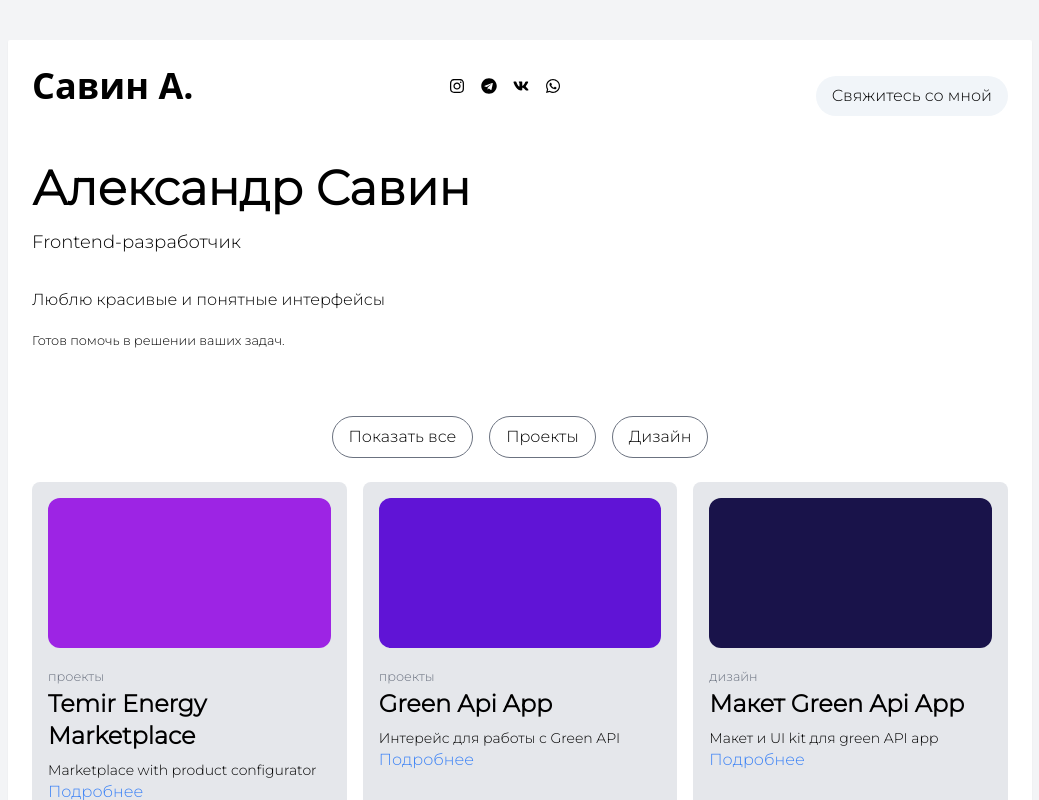
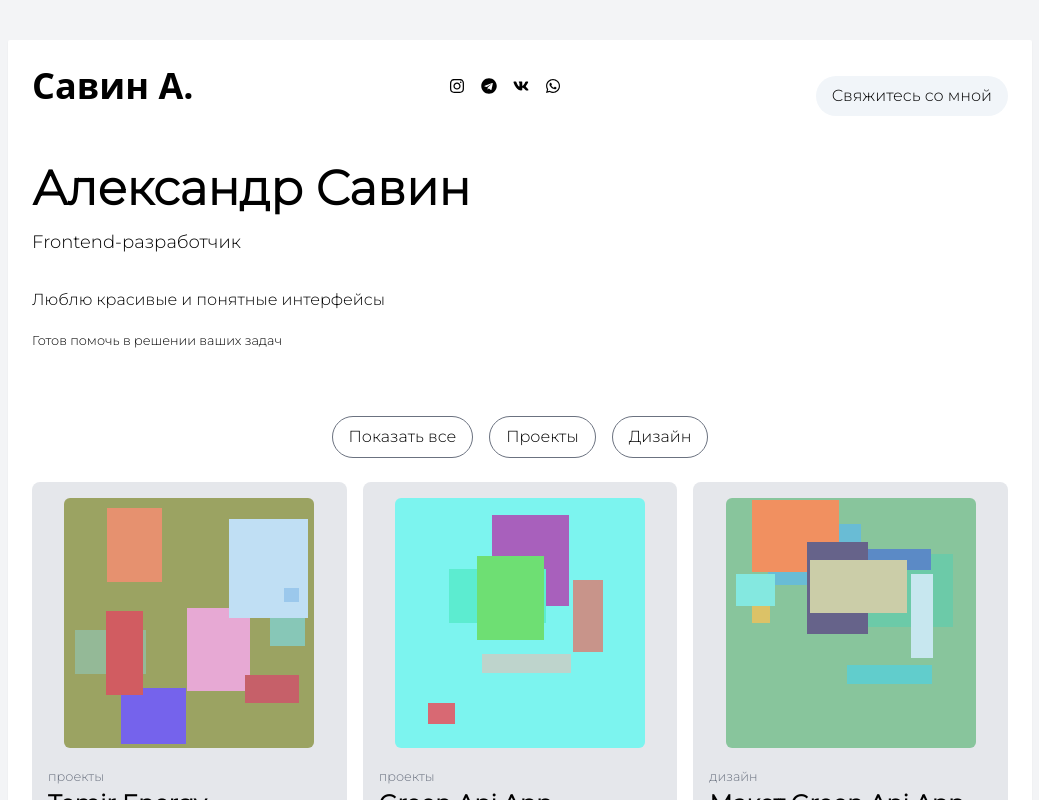
Before and after one commit to SashaSavin/Portfolio, a React (Vite) app: page / in a window 1280 px wide. Shown: the top 800 px of the page, without its empty margins (120-1159 px from the left). Built offline with nearby package versions, Linux system fonts and the light colour scheme.

Commit message:
remove colors to abstractions

```diff
--- /dev/null
+++ b/src/components/AbstractionImage.jsx
@@ -0,0 +1,64 @@
+import React, { useEffect, useRef } from 'react'
+
+function getRandomNumber(min, max) {
+  return Math.floor(Math.random() * (max - min + 1)) + min
+}
+
+function generateAbstractImage(width, height) {
+  const canvas = document.createElement('canvas')
+  canvas.width = width
+  canvas.height = height
+  const context = canvas.getContext('2d')
+
+  const backgroundColor = `rgb(${getRandomNumber(0, 255)}, ${getRandomNumber(
+    0,
+    255
+  )}, ${getRandomNumber(0, 255)})`
+  context.fillStyle = backgroundColor
+  context.fillRect(0, 0, width, height)
+
+  const numShapes = getRandomNumber(5, 10)
+  for (let i = 0; i < numShapes; i++) {
+    const shapeColor = `rgb(${getRandomNumber(0, 255)}, ${getRandomNumber(
+      0,
+      255
+    )}, ${getRandomNumber(0, 255)})`
+    context.fillStyle = shapeColor
+    const shapeWidth = getRandomNumber(10, 100)
+    const shapeHeight = getRandomNumber(10, 100)
+    const shapeX = getRandomNumber(0, width - shapeWidth)
+    const shapeY = getRandomNumber(0, height - shapeHeight)
+    context.fillRect(shapeX, shapeY, shapeWidth, shapeHeight)
+  }
+
+  return canvas.toDataURL()
+}
+
+function AbstractImage({ width, height }) {
+  const canvasRef = useRef(null)
+
+  useEffect(() => {
+    const canvas = canvasRef.current
+    const context = canvas.getContext('2d')
+
+    const abstractImage = generateAbstractImage(width, height)
+
+    const image = new Image()
+    image.onload = () => {
+      context.drawImage(image, 0, 0)
+    }
+    image.src = abstractImage
+  }, [width, height])
+
+  return (
+    <canvas
+      className='rounded-md opacity-60'
+      ref={canvasRef}
+      width={width}
+      height={height}
+    />
+  )
+}
+
+
+export default AbstractImage
--- a/src/pages/Main.jsx
+++ b/src/pages/Main.jsx
@@ -4,7 +4,7 @@ export const Main = () => {
       <h2 className="text-5xl font-bold mb-4">Александр Савин</h2>
       <p className="text-lg font-medium mb-8">Frontend-разработчик</p>
       <p className="text-base mb-4">Люблю красивые и понятные интерфейсы</p>
-      <small className="mb-4">Готов помочь в решении ваших задач.</small>
+      <small className="mb-4">Готов помочь в решении ваших задач</small>
     </section>
   )
 }
--- a/src/pages/Portfolio.jsx
+++ b/src/pages/Portfolio.jsx
@@ -1,6 +1,7 @@
 import { useState } from "react"
 import { Link } from "react-router-dom"
 import { useAutoAnimate } from "@formkit/auto-animate/react"
+import AbstractImage from "../components/AbstractionImage"
 
 const projects = [
   {
@@ -61,10 +62,6 @@ const projects = [
   },
 ]
 
-const generateRandomColor = () => {
-  const randomColor = Math.floor(Math.random() * 16777215).toString(16)
-  return `#${randomColor}`
-}
 
 export const Portfolio = () => {
   const [animationParent] = useAutoAnimate()
@@ -82,49 +79,45 @@ export const Portfolio = () => {
   }
 
   return (
-    <section className="bg-white text-black px-6 py-8">
-      <div className="flex justify-center space-x-4 mb-6">
+    <section className='bg-white text-black px-6 py-8'>
+      <div className='flex justify-center space-x-4 mb-6'>
         <button
-          className="rounded-full border-gray-500 border px-4 py-2 hover:bg-slate-100"
-          onClick={() => handleFilter("показать все")}
+          className='rounded-full border-gray-500 border px-4 py-2 hover:bg-slate-100'
+          onClick={() => handleFilter('показать все')}
         >
           Показать все
         </button>
         <button
-          className="rounded-full border-gray-500 border px-4 py-2 hover:bg-slate-100"
-          onClick={() => handleFilter("проекты")}
+          className='rounded-full border-gray-500 border px-4 py-2 hover:bg-slate-100'
+          onClick={() => handleFilter('проекты')}
         >
           Проекты
         </button>
         <button
-          className="rounded-full border-gray-500 border px-4 py-2 hover:bg-slate-100"
-          onClick={() => handleFilter("дизайн")}
+          className='rounded-full border-gray-500 border px-4 py-2 hover:bg-slate-100'
+          onClick={() => handleFilter('дизайн')}
         >
           Дизайн
         </button>
       </div>
 
       <div
-        className="grid grid-cols-1 md:grid-cols-3 gap-4"
+        className='grid grid-cols-1 md:grid-cols-3 gap-4'
         ref={animationParent}
       >
         {filteredProjects.map((project) => (
           <div
             key={project.id}
-            className="bg-gray-200 rounded-lg p-4 hover:shadow-md hover:opacity-90"
+            className='bg-gray-200 rounded-lg p-4 hover:shadow-md hover:opacity-90'
           >
-            <div
-              className="mb-4 rounded-xl"
-              style={{
-                backgroundColor: generateRandomColor(),
-                width: "100%",
-                height: "150px",
-              }}
-            ></div>
-            <small className="text-gray-500">{project.category}</small>
-            <h3 className="font-bold mb-2 text-2xl">{project.title}</h3>
-            <p className="text-sm">{project.description}</p>
-            <Link to={project.link} className="text-blue-500 hover:underline">
+            <div className='mb-4 rounded-xl flex justify-center'>
+              <AbstractImage width='250' height='250' />
+            </div>
+
+            <small className='text-gray-500'>{project.category}</small>
+            <h3 className='font-bold mb-2 text-2xl'>{project.title}</h3>
+            <p className='text-sm'>{project.description}</p>
+            <Link to={project.link} className='text-blue-500 hover:underline'>
               Подробнее
             </Link>
           </div>
```
